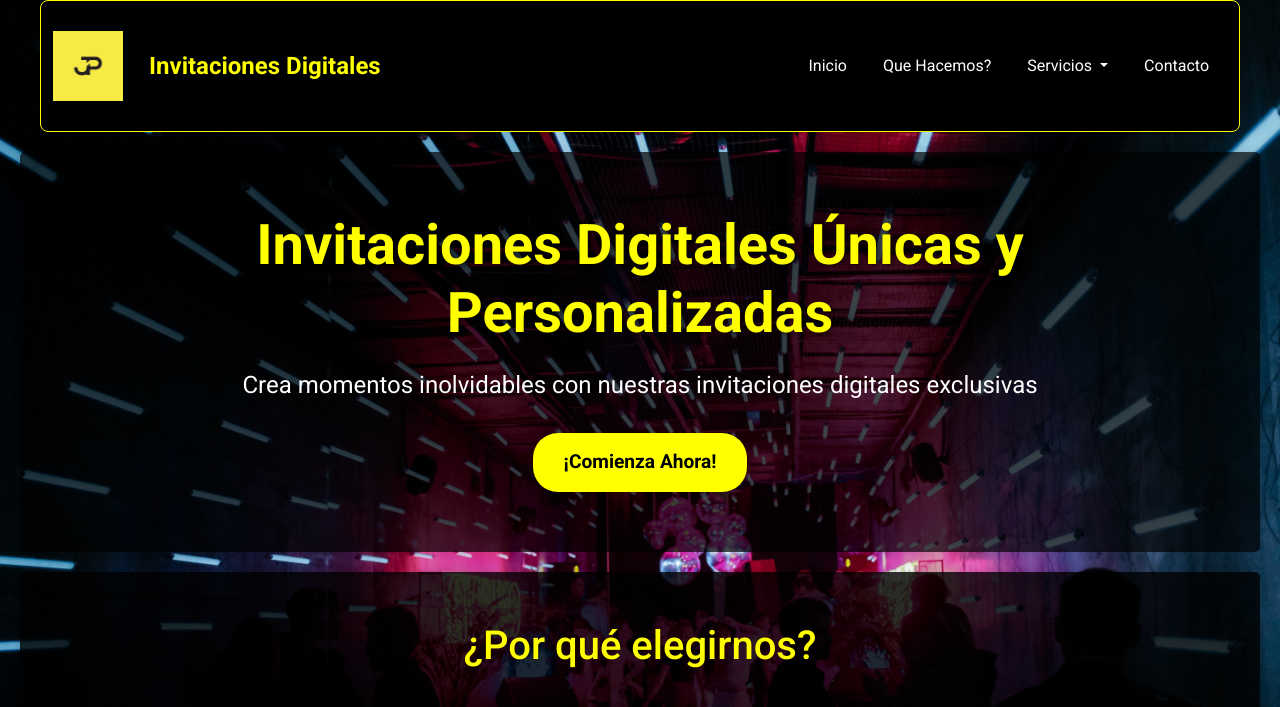
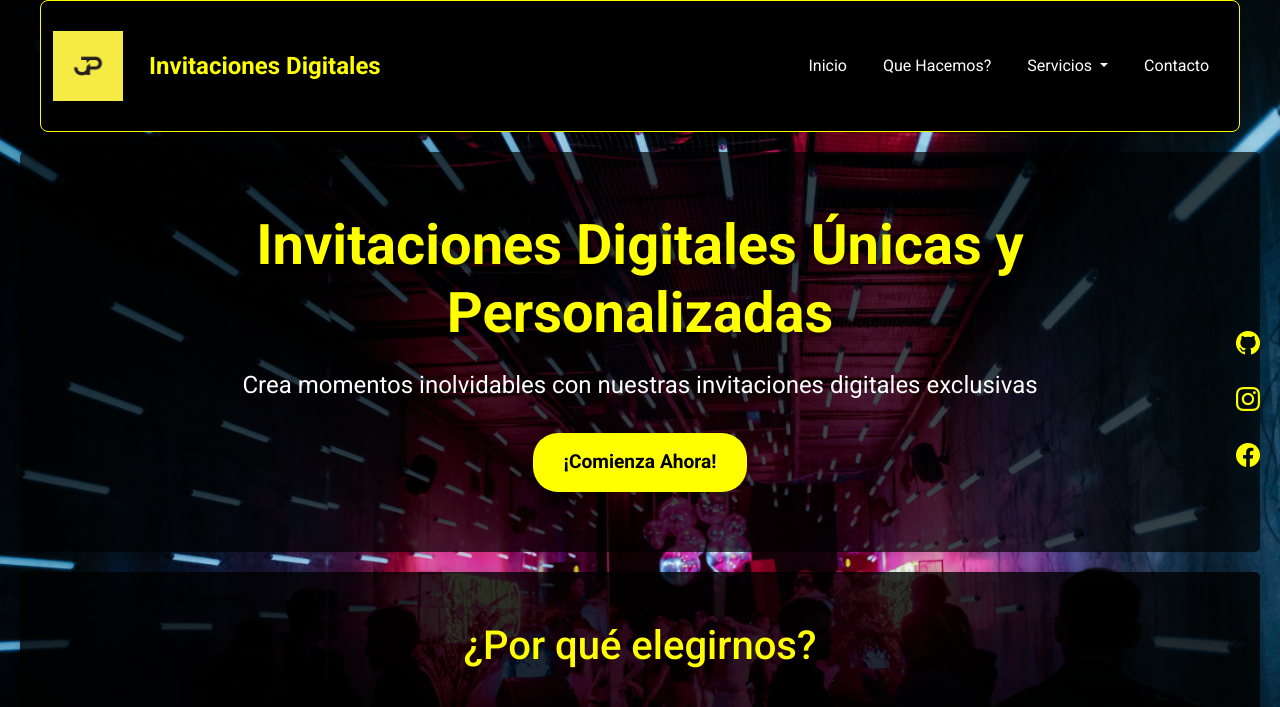
Before and after one commit to JuanAstrada7/invitaciones-digitales, a plain HTML site: page index.html in a window 1280 px wide. Shown: the top 707 px of the page. Drawn offline with nearby package versions, Linux system fonts and the light colour scheme.

Commit message:
agregando estilos avanzados

```diff
--- a/css/style.css
+++ b/css/style.css
@@ -48,6 +48,7 @@ body {
     color: #ff0;
     font-size: 24px;
     font-weight: bold;
+    transform: scale(1.05);
 
 }
 
@@ -60,6 +61,7 @@ body {
 
 .navbar-nav .nav-link:hover {
     color: #ff0;
+    transform: scale(1.05);
 }
 
 .dropdown-menu {
@@ -73,6 +75,7 @@ body {
 .dropdown-item:hover {
     background-color: #000;
     color: #ff0;
+    transform: scale(1.05);
 }
 
 .navbar-toggler {
@@ -458,6 +461,32 @@ footer p {
     color: #ffffff;
 }
 
+
+/* estilos para social buttons */
+
+.social-buttons {
+    position: fixed;
+    top: 50%;
+    transform: translateY(-50%);
+    right: 20px;
+    z-index: 2000; /* Asegúrate de que este valor sea alto */
+    display: flex; /* Asegúrate de que los enlaces se muestren en línea */
+    flex-direction: column; /* Alinea los botones verticalmente */
+}
+
+.social-buttons a {
+    display: block;
+    margin: 10px 0;
+    font-size: 24px; /* Ajusta el tamaño del ícono según sea necesario */
+    color: #ff0; /* Cambia el color a uno más visible */
+    opacity: 1; /* Aumenta la opacidad */
+    transition: opacity 0.3s;
+}
+
+.social-buttons a:hover {
+    opacity: 1; /* Mantener opacidad al pasar el mouse */
+}
+
 /* Media queries para responsividad */
 
 @media (max-width: 576px) {
--- a/index.html
+++ b/index.html
@@ -7,6 +7,7 @@
     <title>Invitaciones Digitales</title>
     <link href="https://cdn.jsdelivr.net/npm/bootstrap@5.3.3/dist/css/bootstrap.min.css" rel="stylesheet"
         integrity="sha384-QWTKZyjpPEjISv5WaRU9OFeRpok6YctnYmDr5pNlyT2bRjXh0JMhjY6hW+ALEwIH" crossorigin="anonymous">
+    <link rel="stylesheet" href="https://cdn.jsdelivr.net/npm/bootstrap-icons@1.5.0/font/bootstrap-icons.css">
     <link rel="stylesheet" href="css/style.css">
 </head>
 
@@ -129,6 +130,18 @@
             </div>
         </section>
 
+        <div class="social-buttons">
+            <a href="https://github.com/JuanAstrada7" target="_blank">
+                <i class="bi bi-github"></i>
+            </a>
+            <a href="https://www.instagram.com/astrada.juan.14/" target="_blank">
+                <i class="bi bi-instagram"></i>
+            </a>
+            <a href="https://www.facebook.com/juanchi.7astrada/" target="_blank">
+                <i class="bi bi-facebook"></i>
+            </a>
+        </div>
+
         <footer class="grid-item">
             <p>&copy; 2023 Invitaciones Digitales. Todos los derechos reservados.</p>
         </footer>
```
Also changed, not shown: pages/casamientos.html (+13 -0 lines), pages/comunion.html (+13 -0 lines), pages/contacto.html (+13 -0 lines), pages/cumpleaños.html (+13 -0 lines).
